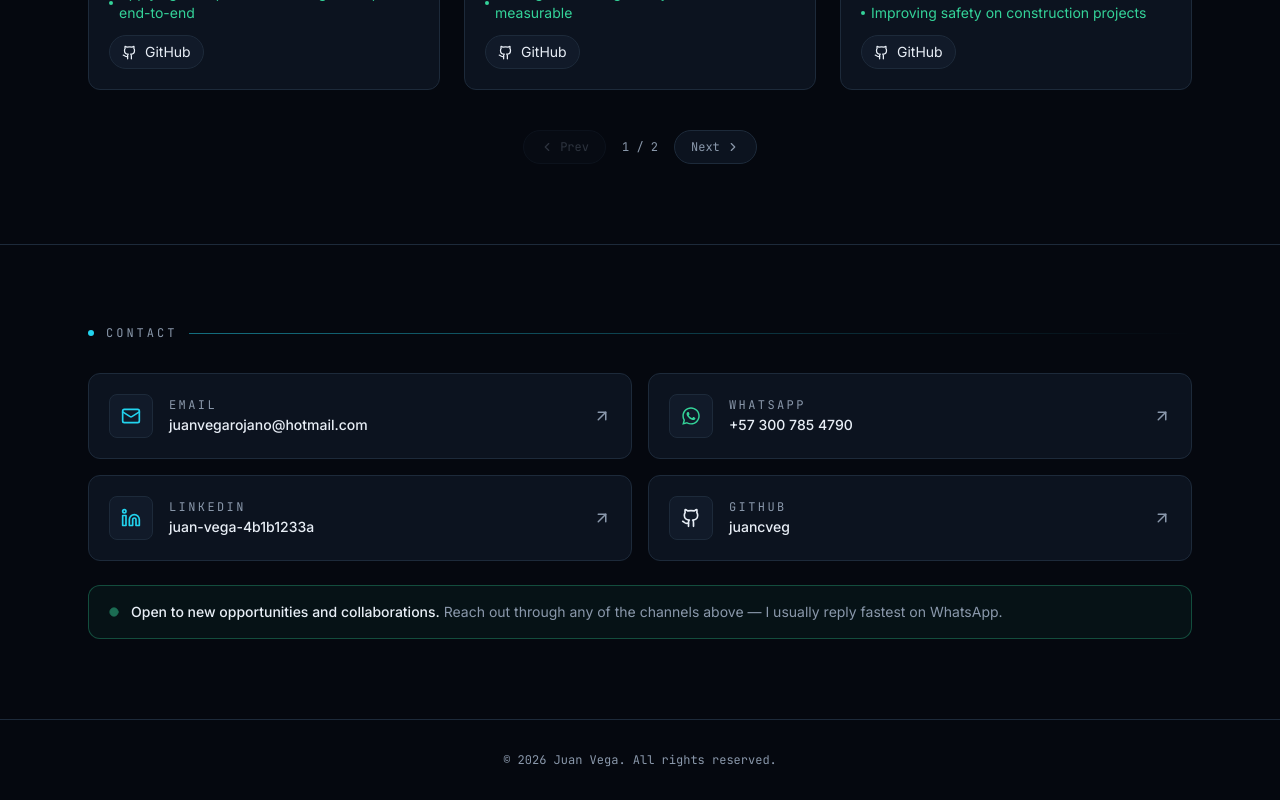
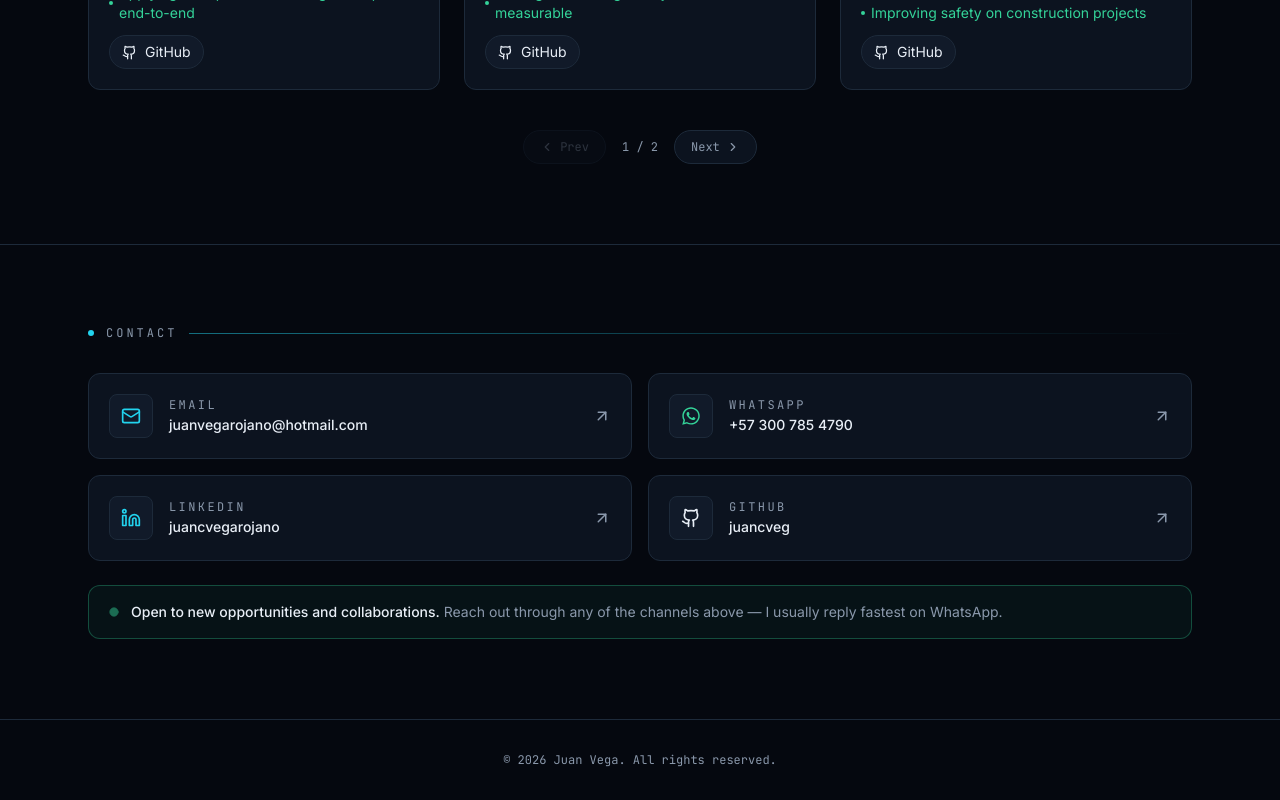
Before and after one commit to juancveg/juan-vega-portafolio, a Next.js app: page / in a window 1280 px wide. Shown: the part 2936-3736 px from the top of the page. Built offline with nearby package versions, Linux system fonts and the light colour scheme.

Commit message:
Update LinkedIn value in Contact component

```diff
--- a/components/Contact.tsx
+++ b/components/Contact.tsx
@@ -27,7 +27,7 @@ const CONTACTS: ContactItem[] = [
   },
   {
     label: "LinkedIn",
-    value: "juan-vega-4b1b1233a",
+    value: "juancvegarojano",
     href: "https://www.linkedin.com/in/juancvegarojano",
     icon: Linkedin,
     accent: "text-signal",
```
